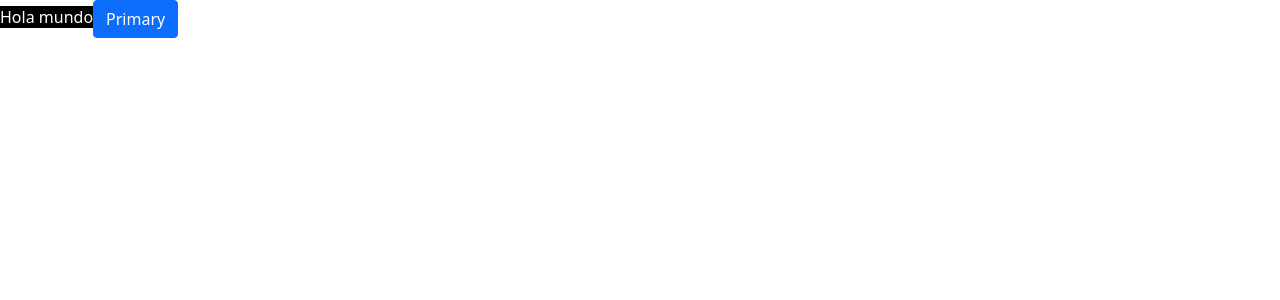
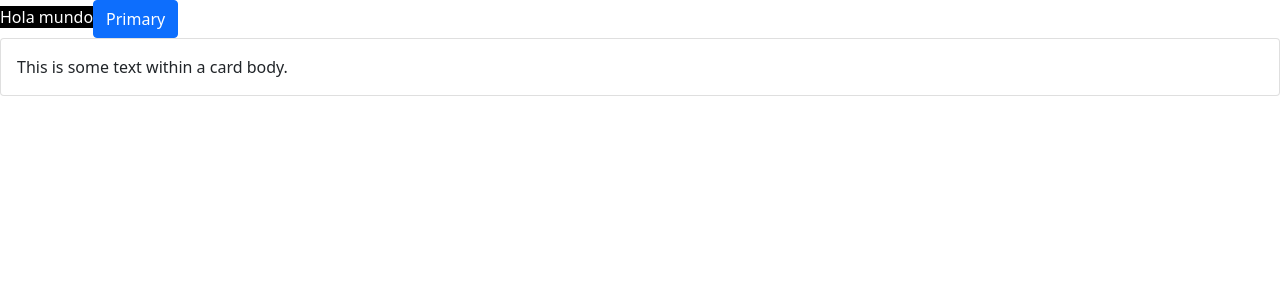
Before and after one commit to Proyecto-Clases-con-Daniel-Saldarriaga/explicacion-estilos, a React (Create React App) app: page / in a window 1280 px wide. Shown: the top 300 px of the page. Built offline with nearby package versions, Linux system fonts and the light colour scheme.

Commit message:
Agrego Ejemplo de bootstrap

```diff
--- a/src/App.js
+++ b/src/App.js
@@ -1,6 +1,7 @@
 import logo from './logo.svg';
 import './App.css';
 import 'bootstrap/dist/css/bootstrap.css';
+import Card from './components/card.jsx'
 
 function App() {
   return (
@@ -9,6 +10,7 @@ function App() {
      <button type="button" class="btn btn-primary">
        Primary
       </button>
+      <Card/>
     </div>
   );
 }
--- /dev/null
+++ b/src/components/card.jsx
@@ -0,0 +1,13 @@
+import React from 'react'
+
+const Card = () => {
+    return (
+<div class="card">
+  <div class="card-body">
+    This is some text within a card body.
+  </div>
+</div>
+    )
+}
+
+export default Card
```
